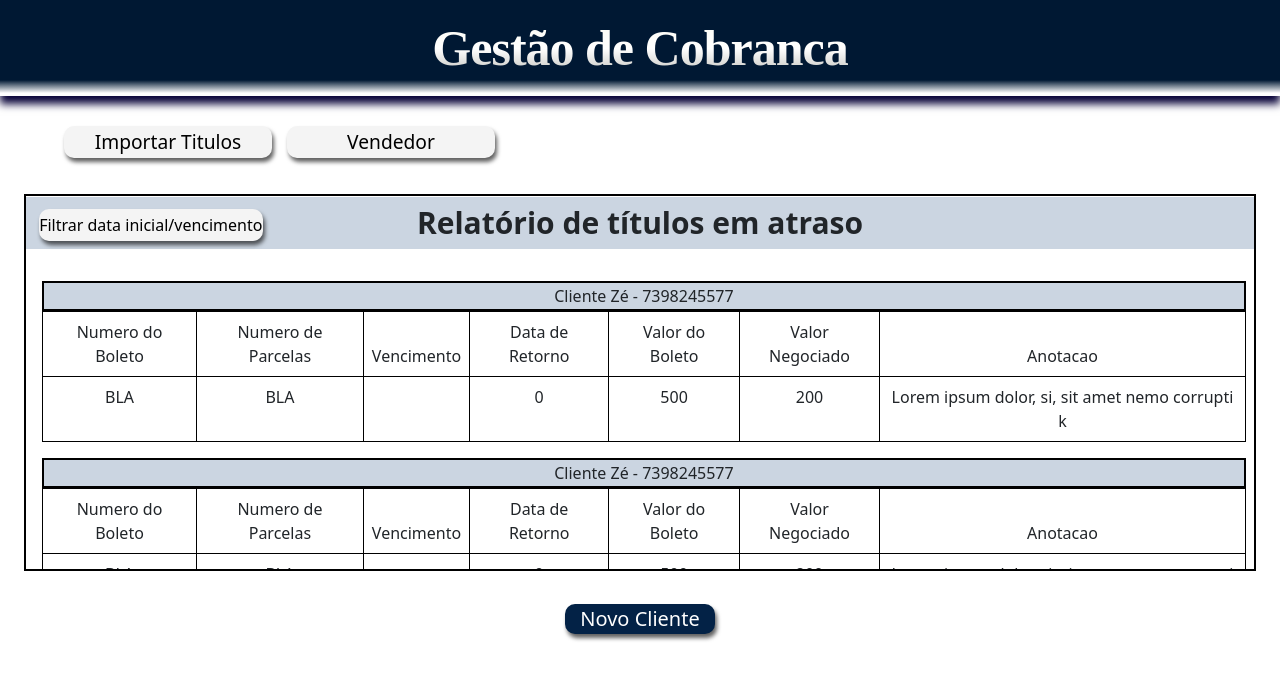
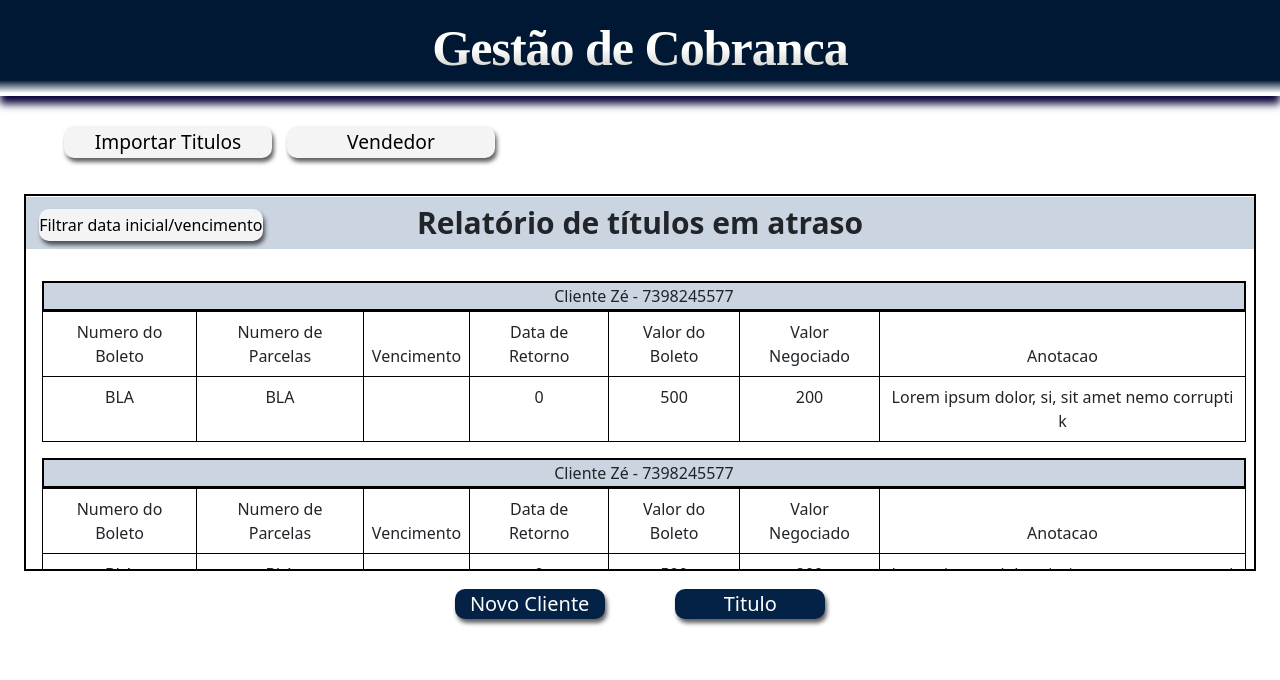
Before and after one commit to Anderson-ams/wakanda_cla-cobranca_boletos, a React (Create React App) app: page / in a window 1280 px wide. Shown: the top 680 px of the page. Built offline with nearby package versions, Linux system fonts and the light colour scheme.

Commit message:
criacao e estilizacao de botao de titulo

```diff
--- a/src/pages/HomePage/index.scss
+++ b/src/pages/HomePage/index.scss
@@ -61,3 +61,18 @@
   color: black;
   margin-left: 15px;
 }
+
+.botoes_Cliente-Titulo {
+  display: flex;
+  justify-content: space-evenly;
+  margin: 0 24rem 0 24rem;
+  margin-top: 4rem;
+}
+@media (max-width: 1071px) {
+  .botoes_Cliente-Titulo{
+    margin: 0 16rem 0 16rem;
+    display: flex;
+    justify-content: space-evenly;
+    margin-top: 4rem;
+  }
+}
--- a/src/pages/HomePage/index.tsx
+++ b/src/pages/HomePage/index.tsx
@@ -65,8 +65,8 @@ function HomePage() {
   return (
     <>
       <section className="div_botao_importa-vendedor">
-          <button className="botao_importa">Importar Titulos</button>
-          <button className="botao_vendedor">Vendedor</button>
+        <button className="botao_importa">Importar Titulos</button>
+        <button className="botao_vendedor">Vendedor</button>
       </section>
 
       <Container maxWidth="xl">
@@ -117,10 +117,14 @@ function HomePage() {
           </section>
         </Box>
       </Container>
-
-      <div className="flex justify-center">
-        <Botao onClick={() => navigate("/cliente")}>Novo Cliente</Botao>
-      </div>
+      <section className="botoes_Cliente-Titulo">
+        <div >
+          <Botao onClick={() => navigate("/cliente")}>Novo Cliente</Botao>
+        </div>
+        <div>
+          <Botao onClick={() => navigate("/boleto")}>Titulo</Botao>
+        </div>
+      </section>
     </>
   );
 }
```
